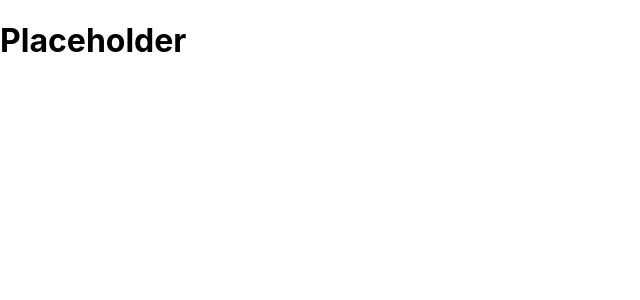
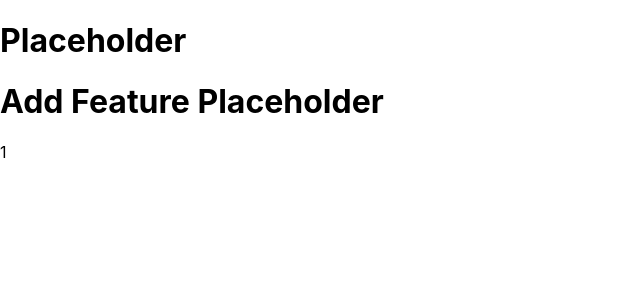
Before and after one commit to mpuchyr/carcassonne_score_app, a React (Create React App) app: page /players/1/1 in a window 1280 px wide. Shown: the top 300 px of the page, without its empty margins (0-640 px from the left). Built offline with nearby package versions, Linux system fonts and the light colour scheme.

Commit message:
Create components/AddFeature.js and import it into App.js

```diff
--- a/src/App.js
+++ b/src/App.js
@@ -1,5 +1,6 @@
 import React, { useState, useReducer } from 'react';
 import { BrowserRouter as Router, Route, Switch } from 'react-router-dom';
+import AddFeature from './components/AddFeature';
 import History from './components/History';
 import Main from './components/Main';
 import NewGame from './components/NewGame';
@@ -21,6 +22,7 @@ function App() {
               <Route exact path="/history" component={History} />
               <Route exact path="/newgame" component={NewGame} />
               <Route exact path="/players/:id" component={Player} />
+              <Route exact path="/players/:id/:featurename" component={AddFeature} />
               <Route exact path="/system" component={System} />
             </Switch>
           </GameContext.Provider>
--- /dev/null
+++ b/src/components/AddFeature.js
@@ -0,0 +1,13 @@
+import React from 'react';
+
+const AddFeature = (props) => {
+    console.log(props.match.params.featurename)
+    return(
+        <div>
+            <h1>Add Feature Placeholder</h1>
+            <p>{props.match.params.featurename}</p>
+        </div>
+    )
+}
+
+export default AddFeature
```
Also changed, not shown: 1 other file (tests, documents, lock files or other folders).
